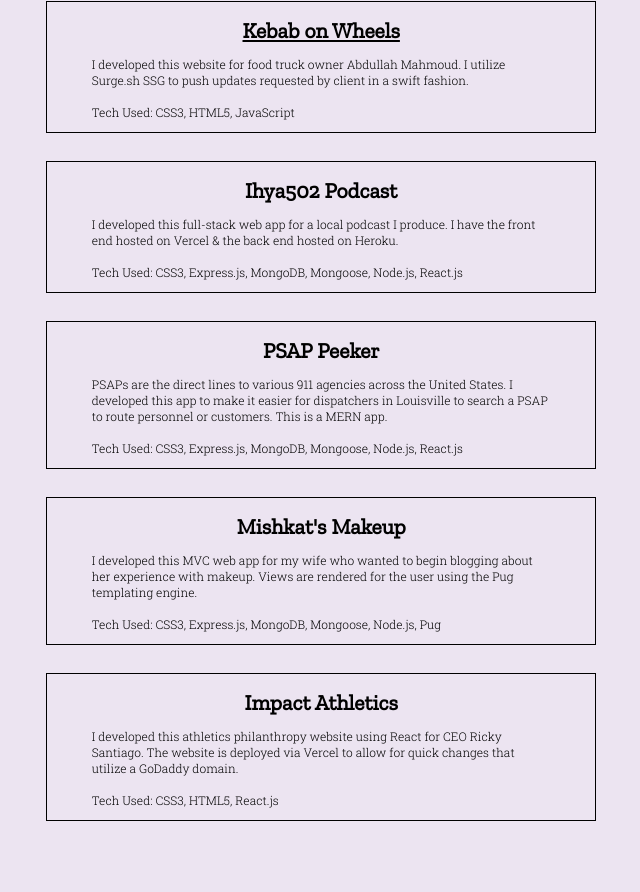
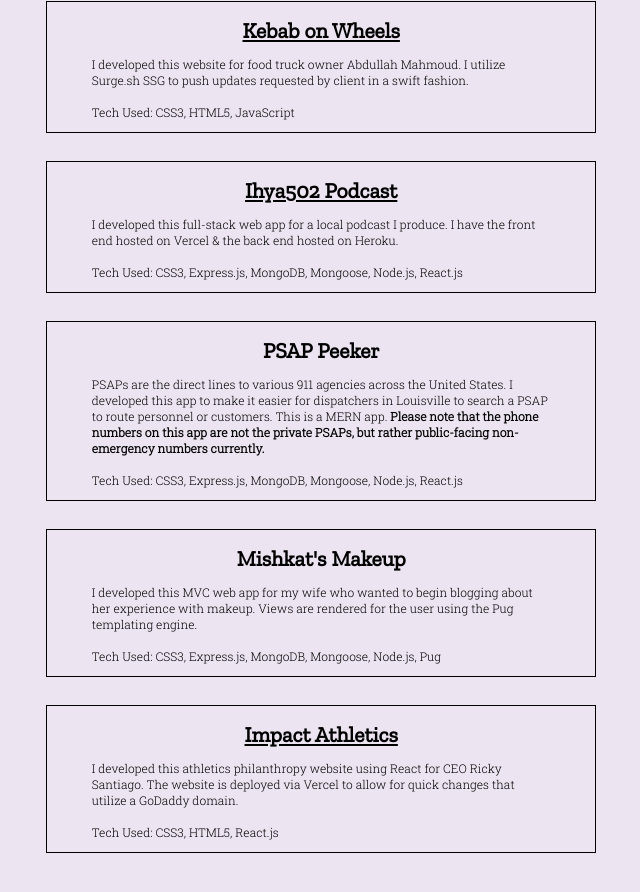
Before and after one commit to hamzafoy/hamza_foy_anthology, a React (Create React App) app: page / in a window 1280 px wide. Shown: the part 1260-2152 px from the top of the page, without its empty margins (530-1170 px from the left). Built offline with nearby package versions, Linux system fonts and the light colour scheme.

Commit message:
add necessary anchor links to those projects which are deployed.

```diff
--- a/src/BodySection/BodySection.js
+++ b/src/BodySection/BodySection.js
@@ -51,7 +51,13 @@
                     <aside className="project-list__item">
 
                         <h1 className="item__label">
-                            Ihya502 Podcast
+                            <a
+                            href="https://ihya502.vercel.app/"
+                            target="_blank"
+                            rel="noreferrer"
+                            >
+                                Ihya502 Podcast
+                            </a>
                         </h1>
 
                         <p className="item__text">
@@ -72,7 +78,9 @@
                         <p className="item__text">
                             PSAPs are the direct lines to various 911 agencies across the United States. I
                             developed this app to make it easier for dispatchers in Louisville to search a PSAP
-                            to route personnel or customers. This is a MERN app.<br/><br/>
+                            to route personnel or customers. This is a MERN app. <strong>Please note that the phone
+                            numbers on this app are not the private PSAPs, but rather public-facing non-emergency
+                            numbers currently.</strong><br/><br/>
 
                             Tech Used: CSS3, Express.js, MongoDB, Mongoose, Node.js, React.js
                         </p>
@@ -98,7 +106,13 @@
                     <aside className="project-list__item">
 
                         <h1 className="item__label">
-                            Impact Athletics
+                            <a
+                            href="https://www.impactathletes.net/"
+                            target="_blank"
+                            rel="noreferrer"
+                            >
+                                Impact Athletics
+                            </a>
                         </h1>
 
                         <p className="item__text">
```
